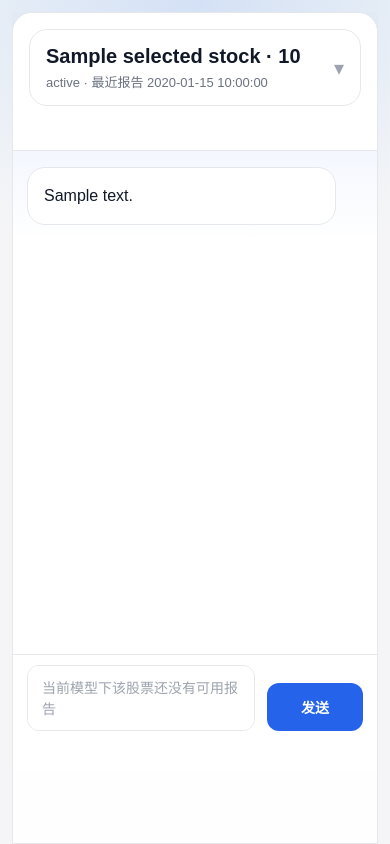
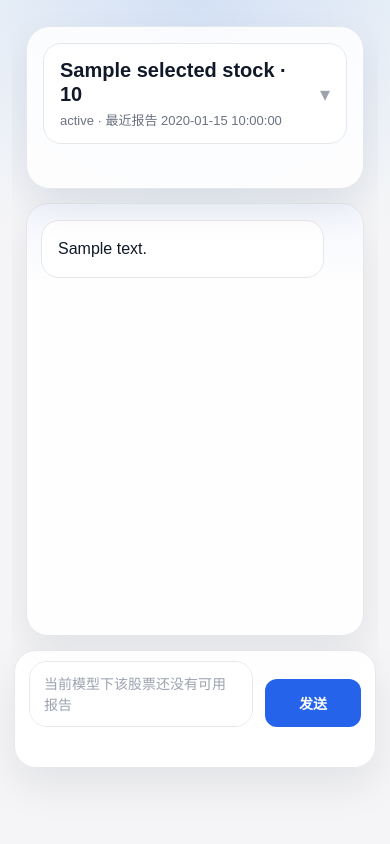
Before and after one commit to James0112/Dingpan, a FastAPI app: template templates/chat.html in a window 390 px wide. Run offline with FastAPI, Linux system fonts and the light colour scheme; the template is opened without the code that fills it: most values are stand-ins (such as "Sample title", 1, 10 or a date in 2020).

Commit message:
Separate chat floating regions

```diff
--- a/templates/chat.html
+++ b/templates/chat.html
@@ -31,27 +31,28 @@
     flex: 1 1 0%;
     height: 100%;
     min-height: 0;
-    background: var(--bg-surface);
-    border: 1px solid var(--border-color);
-    border-radius: 24px 24px 0 0;
-    box-shadow: var(--shadow-soft);
     overflow: hidden;
   }
   .chat-page.has-chat-layout {
+    --chat-side-gap: 16px;
+    --chat-toolbar-top: 16px;
+    --chat-section-gap: 16px;
     --chat-toolbar-height: 120px;
     --chat-composer-height: 96px;
-    --chat-bottom-offset: calc(var(--page-bottom-spacing) + 8px);
+    --chat-composer-bottom: 16px;
   }
   .chat-toolbar {
     position: absolute;
-    top: 0;
-    right: 0;
-    left: 0;
+    top: var(--chat-toolbar-top);
+    right: var(--chat-side-gap);
+    left: var(--chat-side-gap);
     z-index: 3;
     padding: 16px;
-    border-bottom: 1px solid var(--border-color);
+    border: 1px solid var(--border-color);
+    border-radius: 24px;
     background: rgba(255, 255, 255, 0.86);
     backdrop-filter: blur(14px);
+    box-shadow: var(--shadow-soft);
   }
   [data-theme="dark"] .chat-toolbar {
     background: rgba(24, 24, 27, 0.86);
@@ -163,10 +164,10 @@
   }
   .chat-thread {
     position: absolute;
-    top: var(--chat-toolbar-height);
-    right: 0;
-    bottom: calc(var(--chat-composer-height) + var(--chat-bottom-offset));
-    left: 0;
+    top: calc(var(--chat-toolbar-top) + var(--chat-toolbar-height) + var(--chat-section-gap));
+    right: var(--chat-side-gap);
+    bottom: calc(var(--chat-composer-height) + var(--chat-composer-bottom) + var(--chat-section-gap));
+    left: var(--chat-side-gap);
     overflow-y: auto;
     overscroll-behavior: contain;
     -webkit-overflow-scrolling: touch;
@@ -178,6 +179,9 @@
     background:
       linear-gradient(180deg, rgba(37, 99, 235, 0.05), transparent 18%),
       var(--bg-surface);
+    border: 1px solid var(--border-color);
+    border-radius: 24px;
+    box-shadow: var(--shadow-soft);
   }
   .chat-thread::-webkit-scrollbar {
     width: 0;
@@ -229,16 +233,18 @@
   }
   .chat-composer {
     position: absolute;
-    right: 0;
-    bottom: var(--chat-bottom-offset);
-    left: 0;
+    right: var(--chat-side-gap);
+    bottom: var(--chat-composer-bottom);
+    left: var(--chat-side-gap);
     z-index: 3;
     display: grid;
     gap: 10px;
     padding: 12px 16px calc(12px + var(--safe-area-bottom));
-    border-top: 1px solid var(--border-color);
+    border: 1px solid var(--border-color);
+    border-radius: 24px;
     background: rgba(255, 255, 255, 0.92);
     backdrop-filter: blur(14px);
+    box-shadow: var(--shadow-soft);
   }
   [data-theme="dark"] .chat-composer {
     background: rgba(24, 24, 27, 0.92);
@@ -258,6 +264,9 @@
     line-height: 1.5;
     padding-top: 12px;
     padding-bottom: 12px;
+    border-radius: 18px;
+    border: 1px solid var(--border-color);
+    background: var(--bg-elevated);
     scrollbar-width: none;
   }
   .chat-composer textarea::-webkit-scrollbar {
@@ -280,8 +289,11 @@
     color: var(--color-cost);
   }
   @media (max-width: 768px) {
-    .chat-page {
-      border-radius: 20px 20px 0 0;
+    .chat-page.has-chat-layout {
+      --chat-side-gap: 14px;
+      --chat-toolbar-top: 14px;
+      --chat-section-gap: 14px;
+      --chat-composer-bottom: calc(var(--page-bottom-spacing) + 12px);
     }
     .chat-stock-menu {
       position: fixed;
@@ -299,9 +311,17 @@
     }
     .chat-thread {
       padding: 16px 14px;
+      border-radius: 22px;
     }
     .chat-composer {
+      position: fixed;
+      left: var(--chat-side-gap);
+      right: var(--chat-side-gap);
+      bottom: var(--chat-composer-bottom);
+      z-index: 50;
+      width: auto;
       padding: 10px 14px calc(10px + var(--safe-area-bottom));
+      border-radius: 22px;
     }
     .chat-bubble {
       max-width: 92%;
@@ -309,7 +329,7 @@
   }
 </style>
 
-  {% set has_ready_stock = stocks | selectattr("status", "equalto", "ready") | list | length > 0 %}
+{% set has_ready_stock = stocks | selectattr("status", "equalto", "ready") | list | length > 0 %}
 {% set show_chat_layout = selected_stock or has_ready_stock %}
 
 <div class="chat-page{% if show_chat_layout %} has-chat-layout{% endif %}" id="chat-page-root">
```
